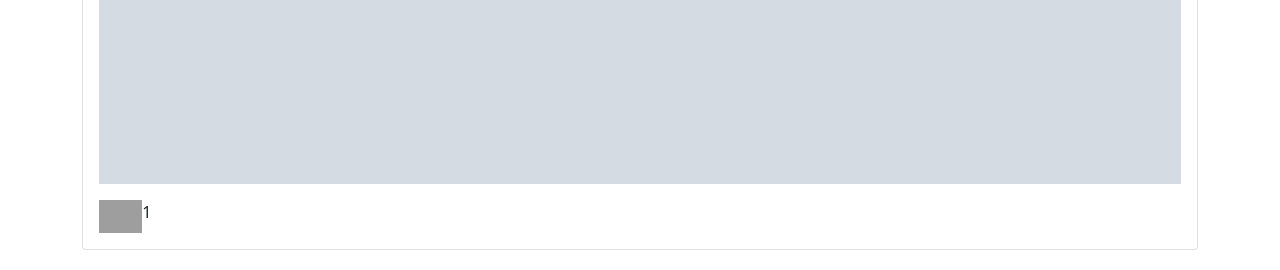
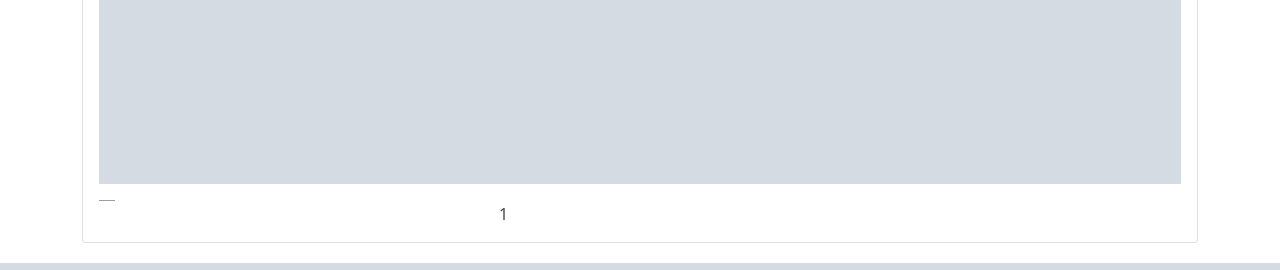
Before and after one commit to ghaiyur-musubi/techtweet-IS, a Django app: template tweets/templates/feed.html in a window 1280 px wide. Shown: the part 806-1076 px from the top of the page. Run offline with Django 3.2, Linux system fonts and the light colour scheme; the template is opened without the code that fills it: most values are stand-ins (such as "Sample title", 1, 10 or a date in 2020); grey boxes marked "Sample" are stand-in pictures; some libraries are stand-ins or nearby versions; grey boxes are pictures that could not be loaded.

Commit message:
Stylize like

```diff
--- a/tweets/templates/feed.html
+++ b/tweets/templates/feed.html
@@ -23,11 +23,13 @@
                             </a>
                         {% endif %}
                     </p>
-                    <div class="icon-list">
-                        <div class="like js-like" data-tweet-id="{{ tweet.id }}">
+                    <style>
+                    </style>
+                    <div style="display: flex; margin-top: 10px;">
+                        <div class="js-like" data-tweet-id="{{ tweet.id }}">
                             <img style="width: 4%; height: 4%; float:left;"src="https://user-images.githubusercontent.com/67789350/113393810-d90f7f80-93b4-11eb-9ac4-9b6c037fadf5.png">
                         </div>
-                        <div class="like-count js-like-count">
+                        <div style="width: 25px; padding-top: 2px; color: #474747;" class="js-like-count">
                             {{ tweet.like_count }}
                         </div>
                     </div>
```
Also changed, not shown: README.md.
